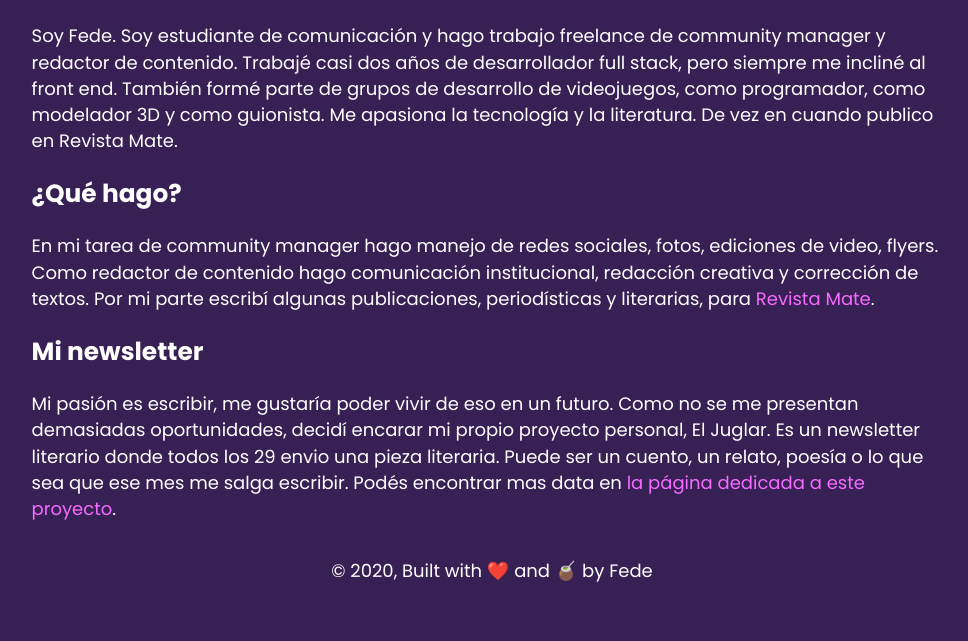
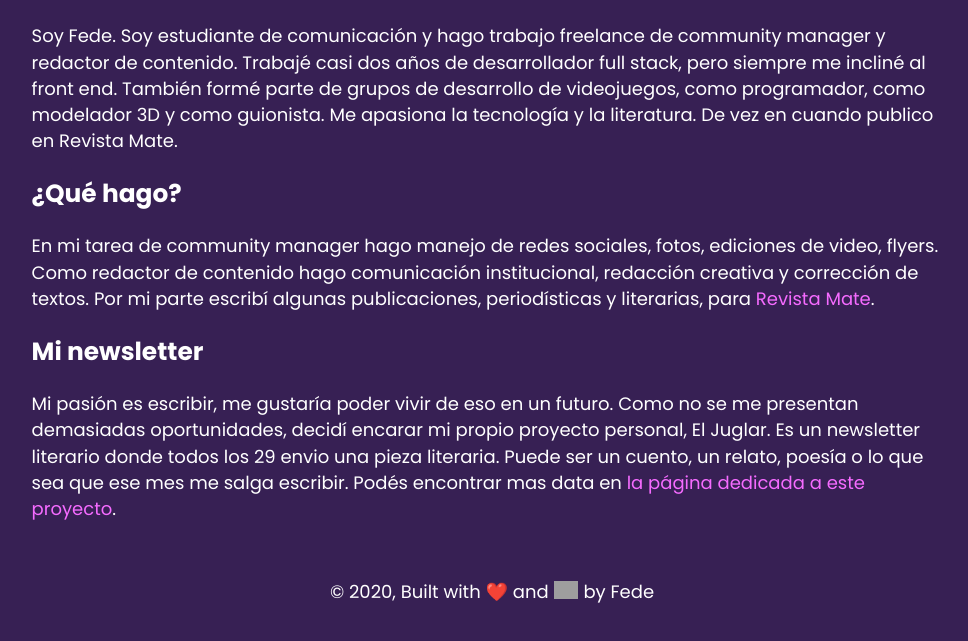
Before and after one commit to FecheGio/portfolio, a Gatsby site: page / in a window 1280 px wide. Shown: the part 529-1170 px from the top of the page, without its empty margins (148-1116 px from the left). Before the commit the page ends 1149 px from the top, so only its background shows below. Built offline with nearby package versions, Linux system fonts and the light colour scheme; Gatsby itself is replaced by a stand-in of ours; grey boxes are pictures that could not be loaded.

Commit message:
Agrego mate en el footer

```diff
--- a/src/components/layout.css
+++ b/src/components/layout.css
@@ -47,6 +47,12 @@
   margin-bottom: 1.45em;
 }
 
+.emoji-trucho {
+  height: 1em;
+  margin-top: 1.3em;
+  margin-right: 0.3em;
+  margin-left: 0.3em;
+}
 /* On mouse-over, add a deeper shadow */
 .card:hover {
   border-color: #f56bff;
--- a/src/components/layout.js
+++ b/src/components/layout.js
@@ -37,7 +37,9 @@ const Layout = ({ children }) => {
         <main>{children}</main>
         <footer class="container">
           © {new Date().getFullYear()}, Built with
-          {` ❤️ and 🧉 by Fede`}
+          {` ❤️ and `}
+          <img class="emoji-trucho" src="https://abs.twimg.com/emoji/v2/svg/1f9c9.svg" />
+          {` by Fede`}
         </footer>
       </div>
     </>
```
